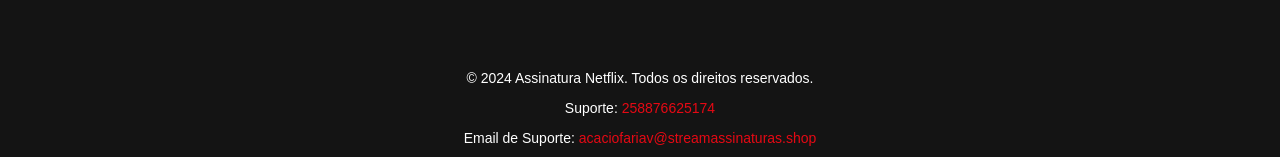
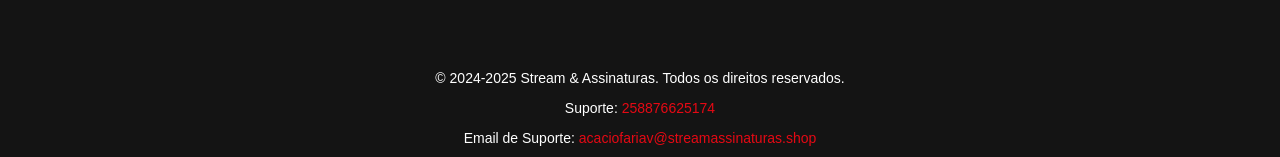
Before and after one commit to assinaturasnetflix/Netflix, a plain HTML site: page index.html in a window 1280 px wide. Shown: the part 2537-2694 px from the top of the page. Drawn offline with Linux system fonts and the light colour scheme.

Commit message:
Update index.html

```diff
--- a/index.html
+++ b/index.html
@@ -136,7 +136,7 @@
 
     <!-- Rodapé -->
     <div class="footer">
-        <p>&copy; 2024 Assinatura Netflix. Todos os direitos reservados.</p>
+        <p>&copy; 2024-2025 Stream & Assinaturas. Todos os direitos reservados.</p>
         <p>Suporte: <a href="tel:+258876625174">258876625174</a></p>
         <p>Email de Suporte: <a href="acaciofariav@streamassinaturas.shop">acaciofariav@streamassinaturas.shop</a></p>
     </div>
```
